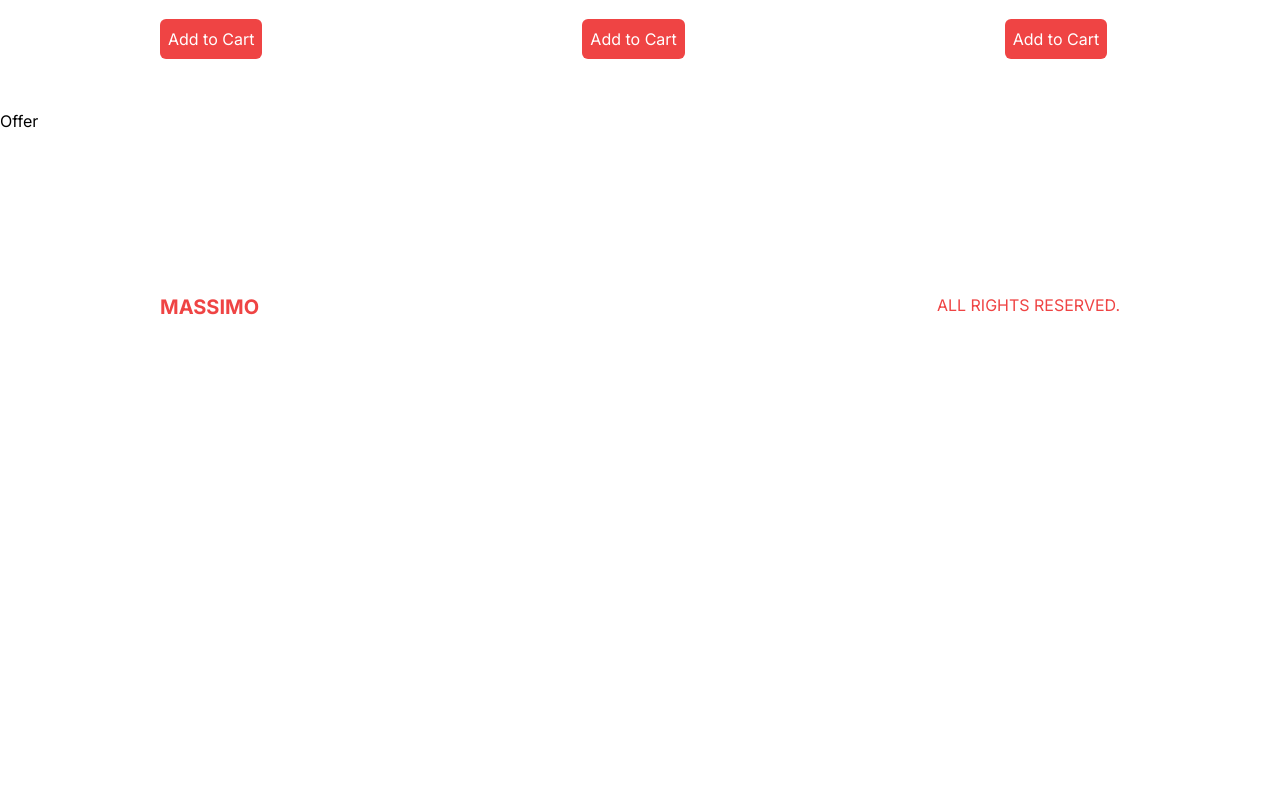
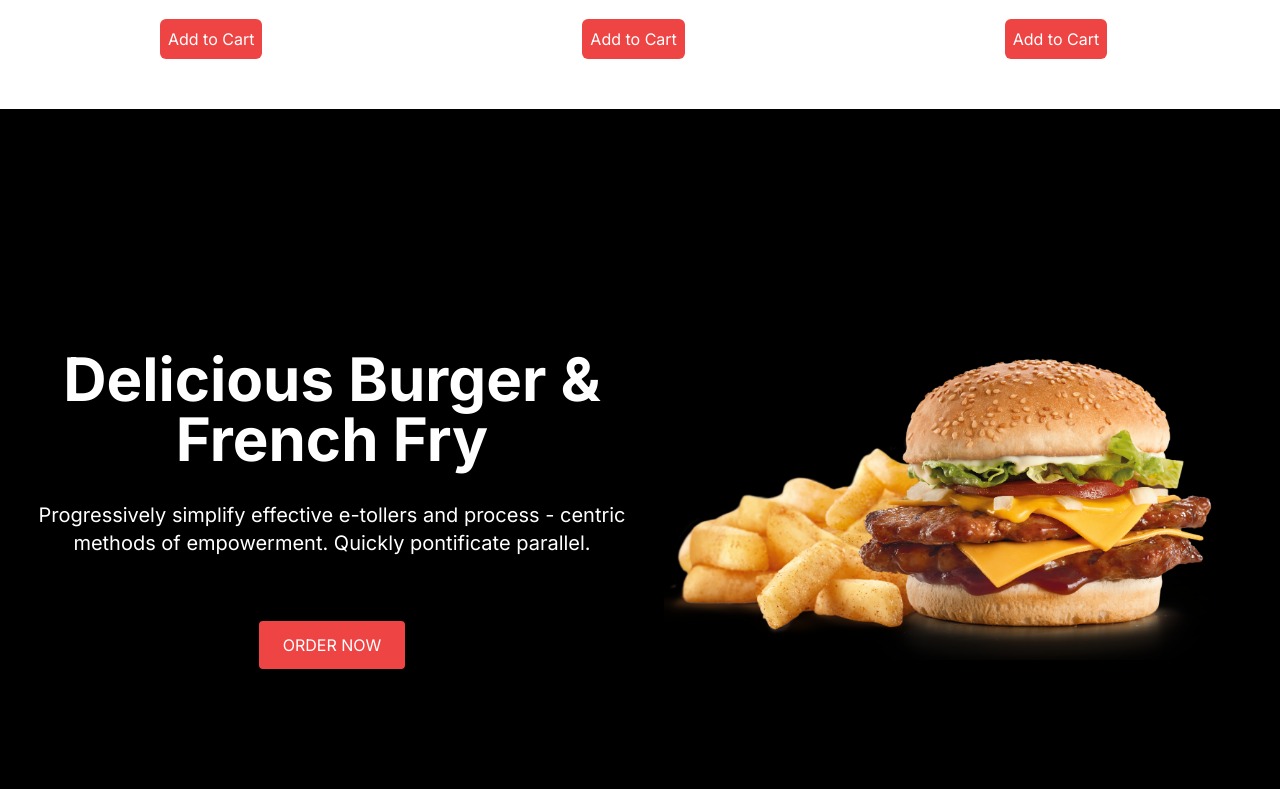
Before and after one commit to MajaPetkova/food-delivery-app, a Next.js app: page / in a window 1280 px wide. Shown: the part 1411-2200 px from the top of the page. Before the commit the page ends 1864 px from the top, so only its background shows below. Built offline with nearby package versions, Linux system fonts and the light colour scheme.

Commit message:
Add template and style for the Offer component

```diff
--- a/src/components/Offer.tsx
+++ b/src/components/Offer.tsx
@@ -1,8 +1,21 @@
+import Image from 'next/image'
 import React from 'react'
 
 const Offer = () => {
   return (
-    <div>Offer</div>
+    <div className='bg-black h-screen flex flex-col md:flex-row'>
+      {/* Text Container  */}
+      <div className='flex-1 flex flex-col items-center justify-center text-center gap-8 p-6'>
+        <h1 className='text-white text-5xl font-bold xl:text-6xl'>Delicious Burger & French Fry</h1>
+         <p className='text-white xl:text-xl'>Progressively simplify effective e-tollers and process - centric methods of empowerment. Quickly pontificate parallel. </p>
+         <span></span>
+         <button className='bg-red-500 text-white rounded py-3 px-6'>ORDER NOW</button>
+      </div>
+      {/* Image Container  */}
+      <div className='relative flex-1 w-full'>
+        <Image src="/offerProduct.png" className='object-contain' alt='img' fill/>
+      </div>
+    </div>
   )
 }
 
```
